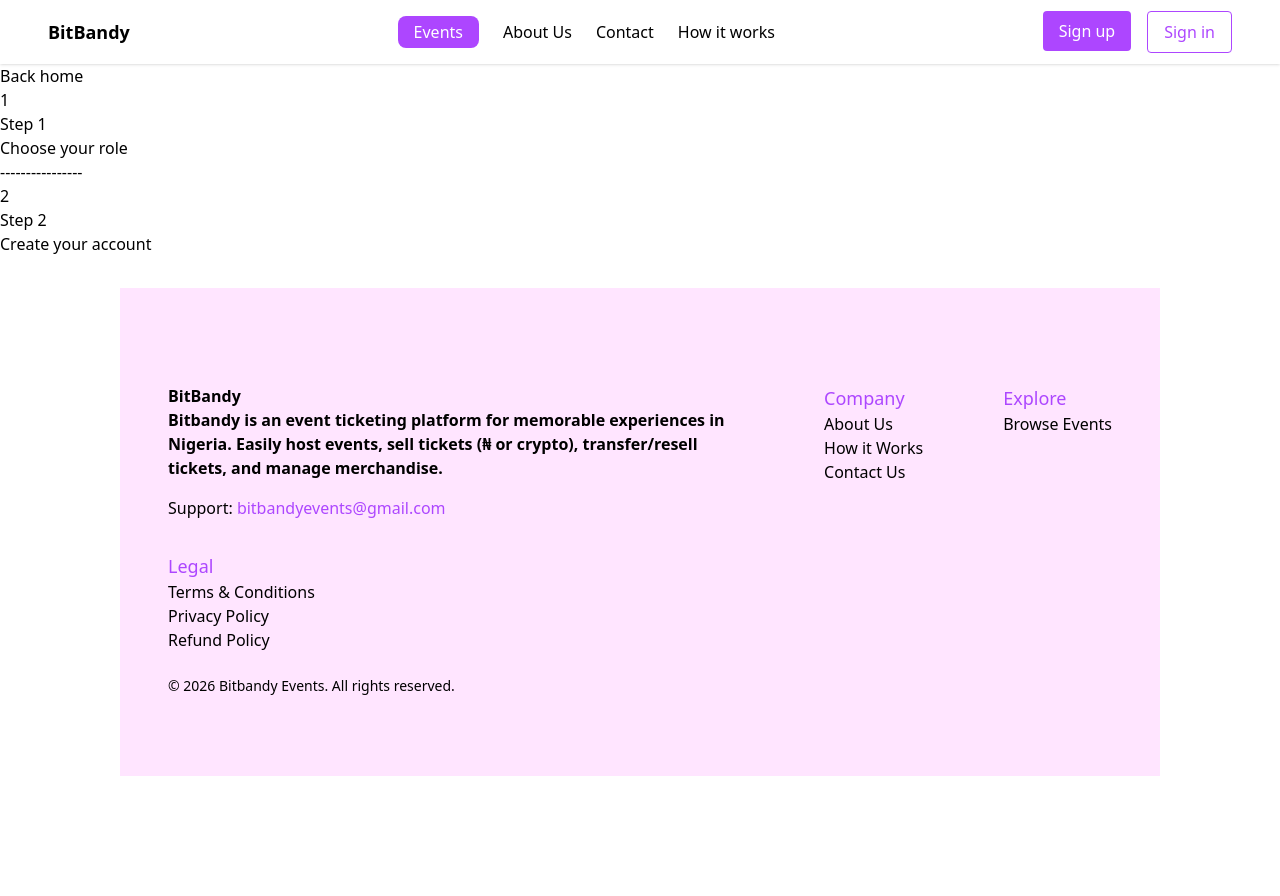
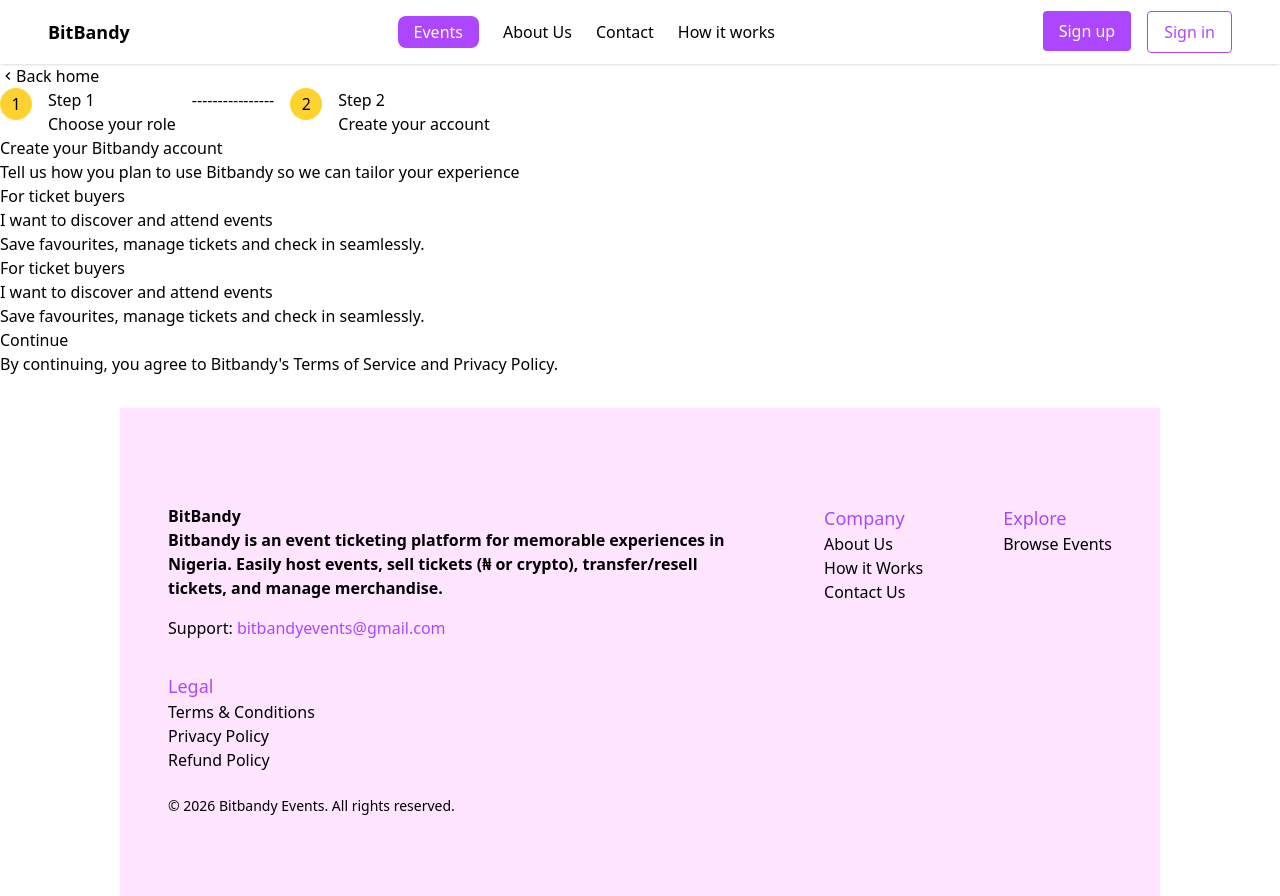
Before and after one commit to Amarachi-Codes/bitbandy, a Next.js app: page /signUp in a window 1280 px wide. Before the commit the page ends 800 px from the top, so only its background shows below. Built offline with nearby package versions, Linux system fonts and the light colour scheme.

Commit message:
updated styling

```diff
--- a/src/app/signUp/page.tsx
+++ b/src/app/signUp/page.tsx
@@ -1,3 +1,5 @@
+import { MdKeyboardArrowLeft } from "react-icons/md";
+
 export default function Signup (){
 
     return(
@@ -5,11 +7,12 @@
         <div>
             <div>
                 <div className="left-container">
-                    <div>
+                    <div className="flex items-center ">
+                        <MdKeyboardArrowLeft />
                         <p>Back home</p>
                     </div>
-                    <div>
-                        <div>
+                    <div className="flex gap-4">
+                        <div className="rounded-full bg-amber-300 w-8 h-8 flex items-center justify-center">
                             <p>1</p>
                         </div>
                         <div>
@@ -19,7 +22,7 @@
                         <div>
                         <p> ----------------</p>
                         </div>
-                        <div>
+                        <div className="rounded-full bg-amber-300 w-8 h-8 flex items-center justify-center">
                             <p>2</p>
                         </div>
                         <div>
@@ -29,6 +32,25 @@
 
 
                     </div>
+
+                    <div>
+                        <h2>Create your Bitbandy account</h2>
+                        <p>Tell us how you plan to use Bitbandy so we can tailor your experience</p>
+                    </div>
+                    <div>
+                        <div>
+                            <p>For ticket buyers</p>
+                            <p>I want to discover and attend events</p>
+                            <p>Save favourites, manage tickets and check in seamlessly.</p>
+                        </div>
+                         <div>
+                            <p>For ticket buyers</p>
+                            <p>I want to discover and attend events</p>
+                            <p>Save favourites, manage tickets and check in seamlessly.</p>
+                        </div>
+                    </div>
+                    <button>Continue</button>
+                    <p>By continuing, you agree to Bitbandy's <span>Terms of Service</span> and <span>Privacy Policy</span>.</p>
                 </div>
                 <div className="right-container">
 
```
